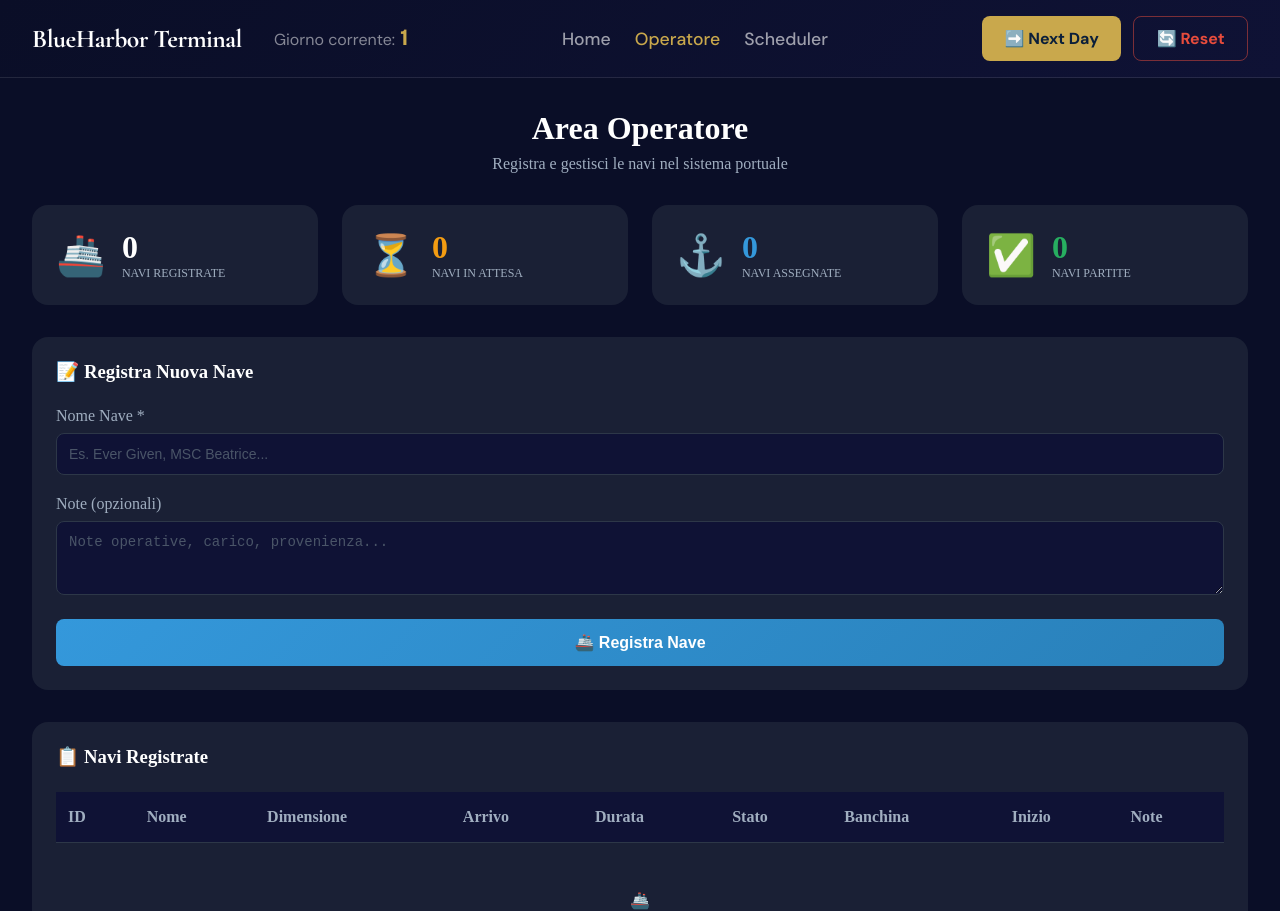
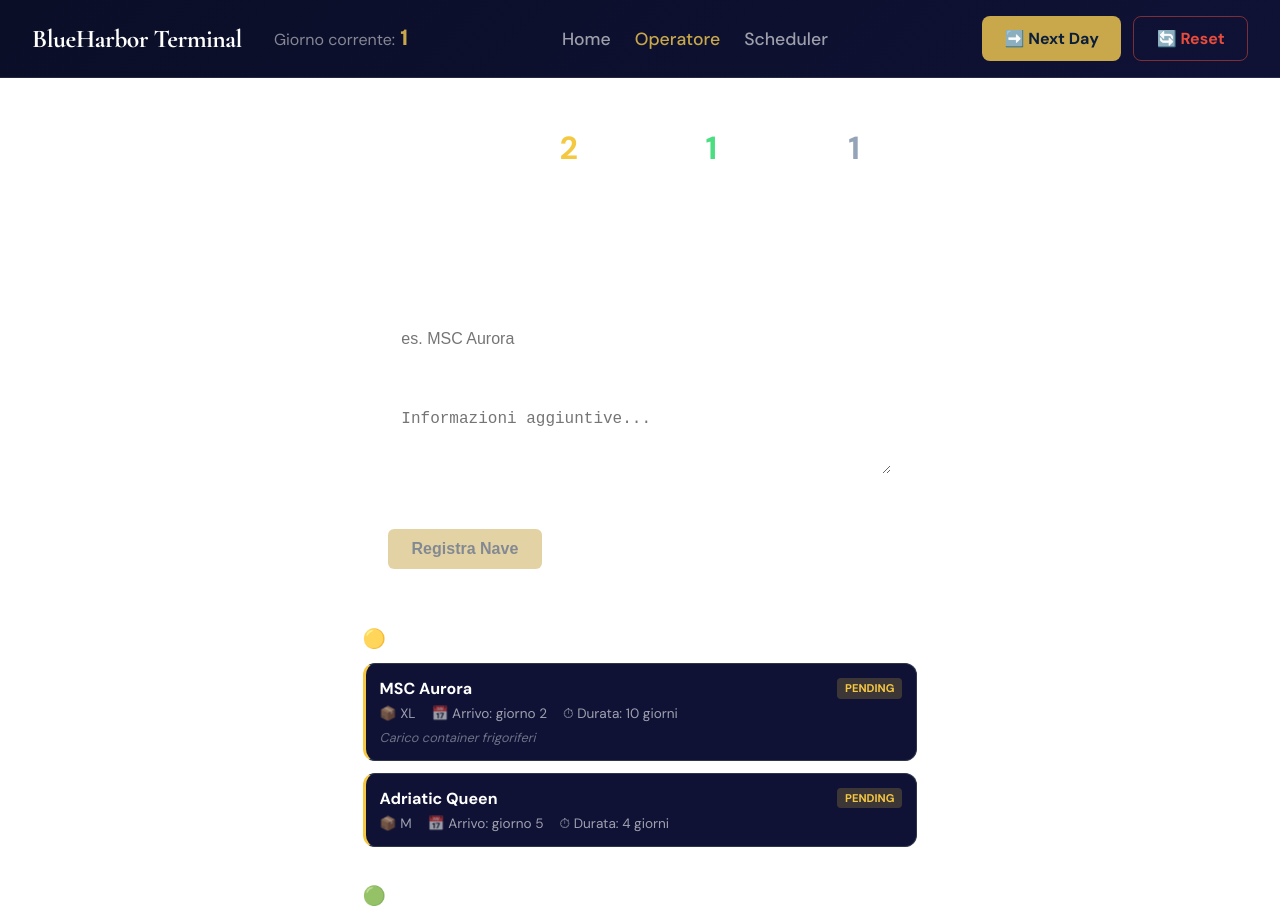
Before and after one commit to bruneipotosi-dev/wsa-sushi-project, a React (Vite) app in the folder frontend/: page /operatore in a window 1280 px wide. Shown: the top 911 px of the page. Built offline with nearby package versions, Linux system fonts and the light colour scheme.

Commit message:
feat: completo OperatorePage UI con mock e stati

```diff
--- /dev/null
+++ b/frontend/src/mock/mockShips.js
@@ -0,0 +1,39 @@
+// Dati fittizi per sviluppare senza il backend
+export const mockShips = [
+  {
+    id: 1,
+    name: "MSC Aurora",
+    size: "XL",
+    arrivalDay: 2,
+    occupationDuration: 10,
+    status: "Pending",
+    notes: "Carico container frigoriferi"
+  },
+  {
+    id: 2,
+    name: "Evergreen Star",
+    size: "L",
+    arrivalDay: 3,
+    occupationDuration: 7,
+    status: "Assigned",
+    notes: ""
+  },
+  {
+    id: 3,
+    name: "BlueWave S1",
+    size: "S",
+    arrivalDay: 1,
+    occupationDuration: 5,
+    status: "Departed",
+    notes: "Partita ieri"
+  },
+  {
+    id: 4,
+    name: "Adriatic Queen",
+    size: "M",
+    arrivalDay: 5,
+    occupationDuration: 4,
+    status: "Pending",
+    notes: ""
+  }
+];
--- a/frontend/src/pages/OperatorePages.jsx
+++ b/frontend/src/pages/OperatorePages.jsx
@@ -1,193 +1,180 @@
 // src/pages/OperatorePages.jsx
-// src/pages/OperatorePages.jsx
-import React, { useState } from 'react';
-import './OperatorePages.scss';
+import { useState } from "react";
+import { mockShips } from "../mock/mockShips";
+import "./OperatorePages.scss";
 
-const OperatorePages = ({ currentDay, ships, setShips }) => {
-  const [newShip, setNewShip] = useState({
-    name: '',
-    notes: '',
-  });
+// Genera valori casuali per la nave (il frontend li genera, il backend li validerà)
+function generateShipData() {
+  const sizes = ["XL", "L", "M", "S"];
+  return {
+    size: sizes[Math.floor(Math.random() * sizes.length)],
+    arrivalDay: Math.floor(Math.random() * 31),           // 0–30
+    occupationDuration: Math.floor(Math.random() * 13) + 3 // 3–15
+  };
+}
 
-  // Statistiche
-  const stats = {
-    totalShips: ships.length,
-    pendingShips: ships.filter(s => s.status === 'Pending').length,
-    assignedShips: ships.filter(s => s.status === 'Assigned').length,
-    departedShips: ships.filter(s => s.status === 'Departed').length,
-  };
+export default function OperatorePage() {
+  const [ships, setShips] = useState(mockShips);
+  const [name, setName] = useState("");
+  const [notes, setNotes] = useState("");
+  const [loading, setLoading] = useState(false);
+  const [error, setError] = useState(null);
+  const [success, setSuccess] = useState(null);
 
-  // Funzioni per generare dati casuali
-  const getRandomSize = () => {
-    const sizes = ['XL', 'L', 'M', 'S'];
-    return sizes[Math.floor(Math.random() * sizes.length)];
-  };
+  // Filtra per stato
+  const pending = ships.filter(s => s.status === "Pending");
+  const assigned = ships.filter(s => s.status === "Assigned");
+  const departed = ships.filter(s => s.status === "Departed");
 
-  const getRandomArrivalDay = (currentDay) => {
-    const offset = Math.floor(Math.random() * 31);
-    return currentDay + offset;
-  };
-
-  const getRandomDuration = () => {
-    return Math.floor(Math.random() * 13) + 3;
-  };
-
-  const handleInputChange = (e) => {
-    const { name, value } = e.target;
-    setNewShip((prev) => ({ ...prev, [name]: value }));
-  };
-
-  const handleSubmit = (e) => {
-    e.preventDefault();
-    if (!newShip.name.trim()) {
-      alert('Il nome della nave è obbligatorio');
+  async function handleSubmit() {
+    if (!name.trim()) {
+      setError("Il nome della nave è obbligatorio.");
       return;
     }
 
-    const newShipEntry = {
+    setLoading(true);
+    setError(null);
+    setSuccess(null);
+
+    try {
+      // FASE A: salva in mock locale
+      const generated = generateShipData();
+      const newShip = {
         id: Date.now(),
-      name: newShip.name,
-      notes: newShip.notes,
-      size: getRandomSize(),
-      arrivalDay: getRandomArrivalDay(currentDay),
-      occupationDuration: getRandomDuration(),
-      status: 'Pending',
-      assignedBerth: null,
-      startDay: null,
+        name: name.trim(),
+        notes: notes.trim(),
+        status: "Pending",
+        ...generated
       };
 
-    setShips((prevShips) => [...prevShips, newShipEntry]);
-    setNewShip({ name: '', notes: '' });
-  };
+      setShips(prev => [newShip, ...prev]);
+      setSuccess(`Nave "${newShip.name}" registrata! Dimensione: ${newShip.size}`);
+      setName("");
+      setNotes("");
+    } catch (e) {
+      setError(e.message);
+    } finally {
+      setLoading(false);
+    }
+  }
 
   return (
-    <div className="operatore-container">
-      {/* Header con titolo e descrizione */}
-      <div className="page-header">
-        <h2>Area Operatore</h2>
-        <p>Registra e gestisci le navi nel sistema portuale</p>
+    <div className="operatore-page">
+
+      {/* Header statistiche */}
+      <div className="stats-bar">
+        <div className="stat">
+          <span className="stat-number">{ships.length}</span>
+          <span className="stat-label">Totale</span>
         </div>
-
-      {/* Card delle statistiche */}
-      <div className="stats-grid">
-        <div className="stat-card">
-          <div className="stat-icon">🚢</div>
-          <div className="stat-info">
-            <span className="stat-value">{stats.totalShips}</span>
-            <span className="stat-label">NAVI REGISTRATE</span>
+        <div className="stat pending">
+          <span className="stat-number">{pending.length}</span>
+          <span className="stat-label">In attesa</span>
         </div>
+        <div className="stat assigned">
+          <span className="stat-number">{assigned.length}</span>
+          <span className="stat-label">Assegnate</span>
         </div>
-        <div className="stat-card pending">
-          <div className="stat-icon">⏳</div>
-          <div className="stat-info">
-            <span className="stat-value">{stats.pendingShips}</span>
-            <span className="stat-label">NAVI IN ATTESA</span>
-          </div>
-        </div>
-        <div className="stat-card assigned">
-          <div className="stat-icon">⚓</div>
-          <div className="stat-info">
-            <span className="stat-value">{stats.assignedShips}</span>
-            <span className="stat-label">NAVI ASSEGNATE</span>
-          </div>
-        </div>
-        <div className="stat-card departed">
-          <div className="stat-icon">✅</div>
-          <div className="stat-info">
-            <span className="stat-value">{stats.departedShips}</span>
-            <span className="stat-label">NAVI PARTITE</span>
-          </div>
+        <div className="stat departed">
+          <span className="stat-number">{departed.length}</span>
+          <span className="stat-label">Partite</span>
         </div>
       </div>
 
-      {/* Form di registrazione */}
-      <div className="form-card">
-        <h3>📝 Registra Nuova Nave</h3>
-        <form onSubmit={handleSubmit}>
+      {/* Form registrazione nave */}
+      <div className="form-section">
+        <h2>Registra Nuova Nave</h2>
+
+        {error && <div className="alert alert-error">{error}</div>}
+        {success && <div className="alert alert-success">{success}</div>}
+
         <div className="form-group">
           <label>Nome Nave *</label>
           <input
             type="text"
-              name="name"
-              value={newShip.name}
-              onChange={handleInputChange}
-              placeholder="Es. Ever Given, MSC Beatrice..."
-              required
+            value={name}
+            onChange={e => setName(e.target.value)}
+            placeholder="es. MSC Aurora"
+            disabled={loading}
           />
         </div>
+
         <div className="form-group">
-            <label>Note (opzionali)</label>
+          <label>Note (opzionale)</label>
           <textarea
-              name="notes"
-              value={newShip.notes}
-              onChange={handleInputChange}
-              placeholder="Note operative, carico, provenienza..."
-              rows="3"
+            value={notes}
+            onChange={e => setNotes(e.target.value)}
+            placeholder="Informazioni aggiuntive..."
+            disabled={loading}
+            rows={3}
           />
         </div>
-          <button type="submit" className="submit-btn">
-            🚢 Registra Nave
+
+        <p className="form-hint">
+          Dimensione, giorno di arrivo e durata vengono generati automaticamente dal sistema.
+        </p>
+
+        <button
+          onClick={handleSubmit}
+          disabled={loading || !name.trim()}
+          className="btn-primary"
+        >
+          {loading ? "Registrazione in corso..." : "Registra Nave"}
         </button>
-        </form>
       </div>
 
-      {/* Tabella navi registrate */}
+      {/* Lista navi per stato */}
       <div className="ships-section">
-        <h3>📋 Navi Registrate</h3>
-        <div className="table-wrapper">
-          <table className="ships-table">
-            <thead>
-              <tr>
-                <th>ID</th>
-                <th>Nome</th>
-                <th>Dimensione</th>
-                <th>Arrivo</th>
-                <th>Durata</th>
-                <th>Stato</th>
-                <th>Banchina</th>
-                <th>Inizio</th>
-                <th>Note</th>
-              </tr>
-            </thead>
-            <tbody>
-              {ships.map((ship) => (
-                <tr key={ship.id}>
-                  <td>{ship.id}</td>
-                  <td className="ship-name">{ship.name}</td>
-                  <td>
-                    <span className={`size-badge size-${ship.size.toLowerCase()}`}>
-                      {ship.size}
-                    </span>
-                  </td>
-                  <td>Giorno {ship.arrivalDay}</td>
-                  <td>{ship.occupationDuration} gg</td>
-                  <td>
-                    <span className={`status-badge status-${ship.status.toLowerCase()}`}>
-                      {ship.status}
-                    </span>
-                  </td>
-                  <td>{ship.assignedBerth || '—'}</td>
-                  <td>{ship.startDay ? `Giorno ${ship.startDay}` : '—'}</td>
-                  <td className="ship-notes">{ship.notes || '—'}</td>
-                </tr>
-              ))}
-              {ships.length === 0 && (
-                <tr>
-                  <td colSpan="9" className="no-data">
-                    <div className="empty-state">
-                      <span>🚢</span>
-                      <p>Nessuna nave registrata</p>
-                      <small>Utilizza il form sopra per registrare la prima nave</small>
+
+        <div className="ships-group">
+          <h3>🟡 In Attesa ({pending.length})</h3>
+          {pending.length === 0
+            ? <p className="empty">Nessuna nave in attesa</p>
+            : pending.map(ship => <ShipCard key={ship.id} ship={ship} />)
+          }
         </div>
-                  </td>
-                </tr>
-              )}
-            </tbody>
-          </table>
+
+        <div className="ships-group">
+          <h3>🟢 Assegnate ({assigned.length})</h3>
+          {assigned.length === 0
+            ? <p className="empty">Nessuna nave assegnata</p>
+            : assigned.map(ship => <ShipCard key={ship.id} ship={ship} />)
+          }
         </div>
+
+        <div className="ships-group">
+          <h3>⚫ Partite ({departed.length})</h3>
+          {departed.length === 0
+            ? <p className="empty">Nessuna nave partita</p>
+            : departed.map(ship => <ShipCard key={ship.id} ship={ship} />)
+          }
+        </div>
+
       </div>
     </div>
   );
-};
+}
 
-export default OperatorePages;
+// Componente card per ogni nave
+function ShipCard({ ship }) {
+  const statusClass = {
+    Pending: "pending",
+    Assigned: "assigned",
+    Departed: "departed"
+  }[ship.status] || "";
+
+  return (
+    <div className={`ship-card ${statusClass}`}>
+      <div className="ship-card-header">
+        <strong>{ship.name}</strong>
+        <span className={`badge badge-${statusClass}`}>{ship.status}</span>
+      </div>
+      <div className="ship-card-body">
+        <span>📦 {ship.size}</span>
+        <span>📅 Arrivo: giorno {ship.arrivalDay}</span>
+        <span>⏱ Durata: {ship.occupationDuration} giorni</span>
+      </div>
+      {ship.notes && <p className="ship-notes">{ship.notes}</p>}
+    </div>
+  );
+}
--- a/frontend/src/pages/OperatorePages.scss
+++ b/frontend/src/pages/OperatorePages.scss
@@ -1,222 +1,177 @@
 // src/pages/OperatorePages.scss
-
-
-// Forza lo sfondo della pagina operatore
-.operatore-container {
-  background: #0a0e27;
-  min-height: 100vh;
-  width: 100%;
+.operatore-page {
+  max-width: 900px;
+  margin: 2rem auto;
+  padding: 0 1.5rem;
+  font-family: 'DM Sans', sans-serif;
 }
 
-// Assicura che tutto sia scuro
-html, body {
-  background: #0a0e27;
+// Statistiche in alto
+.stats-bar {
+  display: flex;
+  gap: 1rem;
+  margin-bottom: 2rem;
+
+  .stat {
+    flex: 1;
+    background: rgba(255,255,255,0.05);
+    border: 1px solid rgba(255,255,255,0.1);
+    border-radius: 8px;
+    padding: 1rem;
+    text-align: center;
+
+    .stat-number {
+      display: block;
+      font-size: 2rem;
+      font-weight: 700;
+      color: #fff;
     }
 
-.operatore-container {
-  max-width: 1400px;
-  margin: 0 auto;
-  padding: 2rem;
-  background: #0a0e27;
-  min-height: calc(100vh - 70px);
+    .stat-label {
+      font-size: 0.8rem;
+      color: rgba(255,255,255,0.6);
+      text-transform: uppercase;
+      letter-spacing: 0.05em;
     }
 
-.page-header {
-  margin-bottom: 2rem;
-  text-align: center;
-
-  h2 {
-    font-size: 2rem;
-    color: white;
-    margin-bottom: 0.5rem;
-  }
-
-  p {
-    color: #a0aec0;
+    &.pending  .stat-number { color: #f5c842; }
+    &.assigned .stat-number { color: #4ade80; }
+    &.departed .stat-number { color: #94a3b8; }
   }
 }
 
-.stats-grid {
-  display: grid;
-  grid-template-columns: repeat(auto-fit, minmax(220px, 1fr));
-  gap: 1.5rem;
+// Form
+.form-section {
+  background: rgba(255,255,255,0.04);
+  border: 1px solid rgba(255,255,255,0.1);
+  border-radius: 12px;
+  padding: 1.5rem;
   margin-bottom: 2rem;
-}
 
-.stat-card {
-  background: #1a2035;
-  border-radius: 1rem;
-  padding: 1.5rem;
-  display: flex;
-  align-items: center;
-  gap: 1rem;
-  transition: transform 0.2s;
-
-  &:hover {
-    transform: translateY(-3px);
-  }
-
-  .stat-icon {
-    font-size: 2.5rem;
-  }
-
-  .stat-info {
-    display: flex;
-    flex-direction: column;
-
-    .stat-value {
-      font-size: 2rem;
-      font-weight: 700;
-      color: white;
-    }
-
-    .stat-label {
-      font-size: 0.75rem;
-      color: #a0aec0;
+  h2 {
+    margin-top: 0;
+    color: #fff;
   }
 }
 
-  &.pending .stat-value { color: #f39c12; }
-  &.assigned .stat-value { color: #3498db; }
-  &.departed .stat-value { color: #27ae60; }
-}
-
-.form-card {
-  background: #1a2035;
-  border-radius: 1rem;
-  padding: 1.5rem;
-  margin-bottom: 2rem;
-
-  h3 {
-    color: white;
-    margin-bottom: 1.5rem;
-  }
-
 .form-group {
-    margin-bottom: 1.25rem;
+  margin-bottom: 1rem;
 
   label {
     display: block;
-      color: #a0aec0;
-      margin-bottom: 0.5rem;
+    margin-bottom: 0.4rem;
+    color: rgba(255,255,255,0.7);
+    font-size: 0.9rem;
   }
 
   input, textarea {
     width: 100%;
-      padding: 0.75rem;
-      background: #0f1235;
-      border: 1px solid #2d3748;
-      border-radius: 0.5rem;
-      color: white;
-      font-size: 0.875rem;
+    padding: 0.6rem 0.8rem;
+    background: rgba(255,255,255,0.08);
+    border: 1px solid rgba(255,255,255,0.2);
+    border-radius: 6px;
+    color: #fff;
+    font-size: 1rem;
+    box-sizing: border-box;
 
     &:focus {
       outline: none;
-        border-color: #3498db;
+      border-color: #c9a84c;
     }
 
-      &::placeholder {
-        color: #4a5568;
+    &:disabled {
+      opacity: 0.5;
     }
   }
 }
 
-  .submit-btn {
-    width: 100%;
-    padding: 0.875rem;
-    background: linear-gradient(135deg, #3498db, #2980b9);
-    color: white;
-    border: none;
-    border-radius: 0.5rem;
-    font-size: 1rem;
-    font-weight: 600;
-    cursor: pointer;
-
-    &:hover {
-      opacity: 0.9;
-      transform: translateY(-1px);
-    }
-  }
+.form-hint {
+  font-size: 0.8rem;
+  color: rgba(255,255,255,0.4);
+  margin-bottom: 1rem;
 }
 
-.ships-section {
-  background: #1a2035;
-  border-radius: 1rem;
-  padding: 1.5rem;
+.btn-primary {
+  background: #c9a84c;
+  color: #0a1628;
+  border: none;
+  padding: 0.7rem 1.5rem;
+  border-radius: 6px;
+  font-weight: 700;
+  cursor: pointer;
+  font-size: 1rem;
 
-  h3 {
-    color: white;
-    margin-bottom: 1.5rem;
+  &:hover:not(:disabled) { background: #d4b86a; }
+  &:disabled { opacity: 0.5; cursor: not-allowed; }
 }
 
-  .table-wrapper {
-    overflow-x: auto;
+// Alert
+.alert {
+  padding: 0.75rem 1rem;
+  border-radius: 6px;
+  margin-bottom: 1rem;
+  font-size: 0.9rem;
+
+  &-error   { background: rgba(239,68,68,0.15); border: 1px solid rgba(239,68,68,0.4); color: #fca5a5; }
+  &-success { background: rgba(74,222,128,0.1); border: 1px solid rgba(74,222,128,0.3); color: #86efac; }
 }
 
-  .ships-table {
-    width: 100%;
-    border-collapse: collapse;
-
-    th, td {
-      padding: 1rem 0.75rem;
-      text-align: left;
-      border-bottom: 1px solid #2d3748;
+// Lista navi
+.ships-section {
+  display: flex;
+  flex-direction: column;
+  gap: 1.5rem;
 }
 
-    th {
-      color: #a0aec0;
-      font-weight: 600;
-      background: #0f1235;
+.ships-group {
+  h3 { color: rgba(255,255,255,0.8); margin-bottom: 0.75rem; }
+  .empty { color: rgba(255,255,255,0.3); font-style: italic; }
 }
 
-    td {
-      color: white;
+// Card singola nave
+.ship-card {
+  background: rgba(255,255,255,0.04);
+  border: 1px solid rgba(255,255,255,0.08);
+  border-radius: 8px;
+  padding: 0.75rem 1rem;
+  margin-bottom: 0.5rem;
+
+  &.pending  { border-left: 3px solid #f5c842; }
+  &.assigned { border-left: 3px solid #4ade80; }
+  &.departed { border-left: 3px solid #475569; opacity: 0.7; }
 }
 
-    .ship-name {
-      font-weight: 500;
+.ship-card-header {
+  display: flex;
+  justify-content: space-between;
+  align-items: center;
+  margin-bottom: 0.4rem;
+
+  strong { color: #fff; }
 }
 
-    .size-badge {
-      display: inline-block;
-      padding: 0.25rem 0.75rem;
-      border-radius: 20px;
-      font-size: 0.75rem;
-      font-weight: 600;
+.ship-card-body {
+  display: flex;
+  gap: 1rem;
+  font-size: 0.85rem;
+  color: rgba(255,255,255,0.6);
 }
 
-    .size-xl { background: rgba(231, 76, 60, 0.2); color: #e74c3c; }
-    .size-l { background: rgba(230, 126, 34, 0.2); color: #e67e22; }
-    .size-m { background: rgba(241, 196, 15, 0.2); color: #f1c40f; }
-    .size-s { background: rgba(46, 204, 113, 0.2); color: #2ecc71; }
-
-    .status-badge {
-      display: inline-block;
-      padding: 0.25rem 0.75rem;
-      border-radius: 20px;
-      font-size: 0.75rem;
-      font-weight: 600;
+.ship-notes {
+  font-size: 0.8rem;
+  color: rgba(255,255,255,0.4);
+  margin: 0.4rem 0 0;
+  font-style: italic;
 }
 
-    .status-pending { background: rgba(243, 156, 18, 0.2); color: #f39c12; }
-    .status-assigned { background: rgba(52, 152, 219, 0.2); color: #3498db; }
-    .status-departed { background: rgba(39, 174, 96, 0.2); color: #27ae60; }
+.badge {
+  font-size: 0.7rem;
+  padding: 0.2rem 0.5rem;
+  border-radius: 4px;
+  font-weight: 700;
+  text-transform: uppercase;
 
-    .no-data {
-      text-align: center;
-      padding: 3rem;
-      color: #a0aec0;
+  &-pending  { background: rgba(245,200,66,0.2);  color: #f5c842; }
+  &-assigned { background: rgba(74,222,128,0.15); color: #4ade80; }
+  &-departed { background: rgba(71,85,105,0.3);   color: #94a3b8; }
 }
-  }
-}
-
-@media (max-width: 768px) {
-  .operatore-container {
-    padding: 1rem;
-  }
-
-  .stats-grid {
-    grid-template-columns: repeat(2, 1fr);
-    gap: 1rem;
-  }
-}
--- a/frontend/src/services/api.js
+++ b/frontend/src/services/api.js
@@ -1,6 +1,6 @@
 // src/services/api.js
 // BASE_URL verrà aggiornata in Fase B con la porta di Hussni
-const BASE_URL = "http://localhost:5555/api";
+const BASE_URL = "http://localhost:5000/api";
 
 async function request(path, options = {}) {
   const res = await fetch(`${BASE_URL}${path}`, {
```
Also changed, not shown: 1 other file (tests, documents, lock files or other folders). Lines whose indentation alone changed are shown as unchanged.
